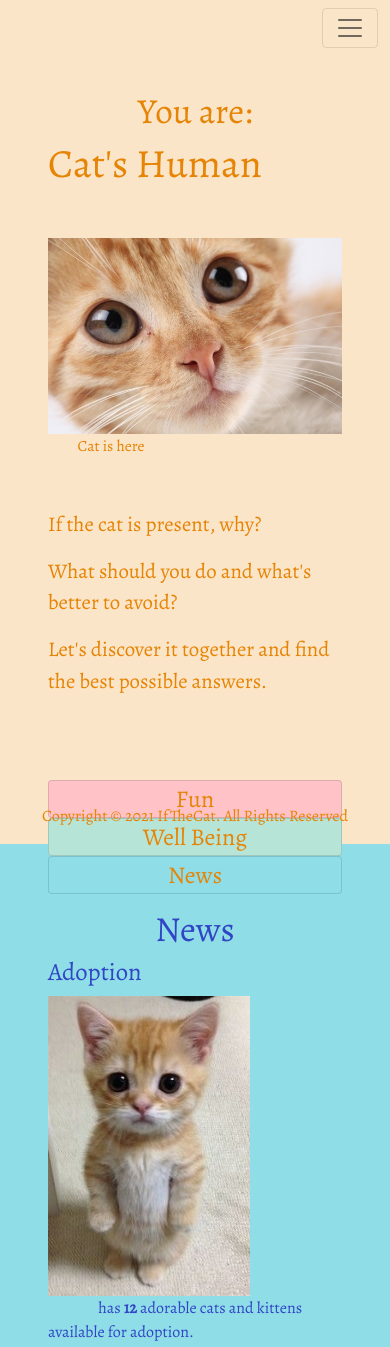
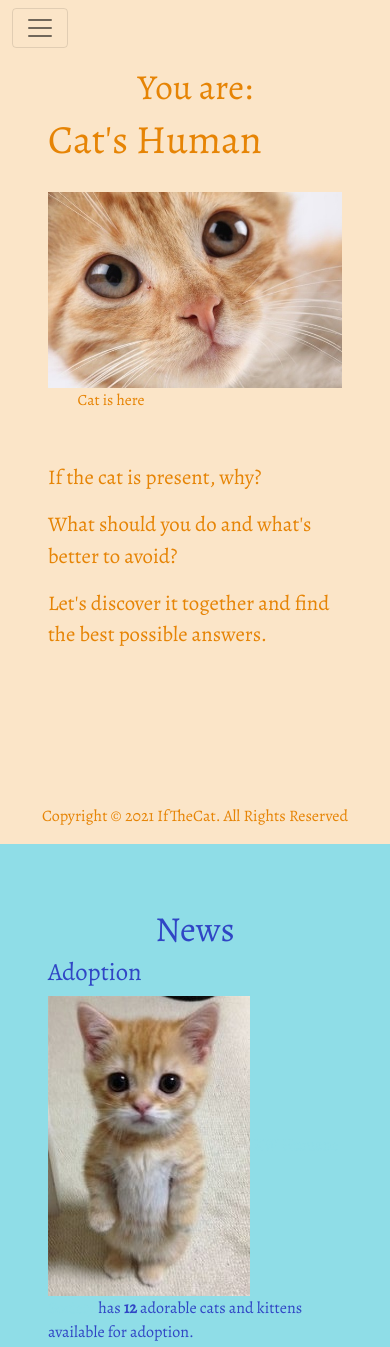
Before and after one commit to mpaskal/ifthecat, a website: page index.html in a window 390 px wide. Shown: the top 1347 px of the page. Drawn offline with nearby package versions, Linux system fonts and the light colour scheme.

Commit message:
Update space between blocks of text

```diff
--- a/assets/scss/style.scss
+++ b/assets/scss/style.scss
@@ -154,12 +154,12 @@ a {
 }
 
 .top-row {
-  margin-top: 5vh;
-  margin-bottom: 4vh;
+  margin-top: 6%;
+  margin-bottom: 4%;
 }
 
 .nav-cards {
-  margin-top: 8vh;
+  margin-top: 8%;
 }
 
 #home {
--- a/index.html
+++ b/index.html
@@ -30,11 +30,10 @@
   <body onload="window.setTimeout(function(){displayMessage(3000);},3000);">
     <!-- section 1 -->
     <div id="home" class="wrapper">
-      <nav class="navbar fixed-top navbar-expand-lg navbar-light">
-        <div class="container-fluid navbar-inner">
-          <a class="navbar-brand" href="#"></a>
+      <nav class="navbar navbar-expand-lg navbar-light fixed-top">
+        <div class="container-fluid">
           <button
-            class="navbar-toggler ml-auto"
+            class="navbar-toggler"
             type="button"
             data-bs-toggle="collapse"
             data-bs-target="#ifTheCatNavbar"
@@ -171,14 +170,14 @@
         </div>
         <!-- row 3 -->
         <div class="row nav-cards">
-          <div class="col-xs-12 col-md-4">
+          <div class="col-xs-12 col-sm-4 d-none d-sm-block">
             <div class="card fun">
               <div class="card-body">
                 <div class="home-links"><a href="#fun">Fun</a></div>
               </div>
             </div>
           </div>
-          <div class="col-xs-12 col-md-4">
+          <div class="col-xs-12 col-sm-4 d-none d-sm-block">
             <div class="card well-being">
               <div class="card-body">
                 <div class="home-links">
@@ -187,7 +186,7 @@
               </div>
             </div>
           </div>
-          <div class="col-xm-12 col-md-4">
+          <div class="col-xm-12 col-sm-4 d-none d-sm-block">
             <div class="card news">
               <div class="card-body">
                 <div class="home-links"><a href="#news">News</a></div>
```
Also changed, not shown: assets/css/style.css.
